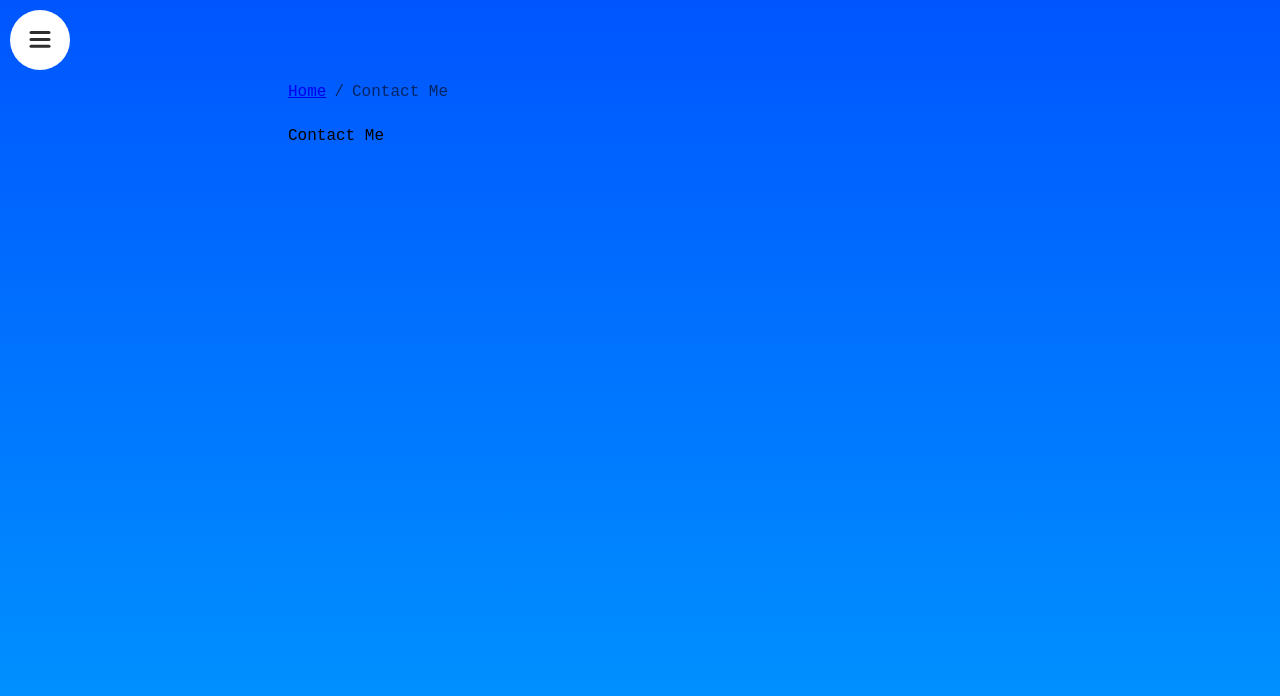
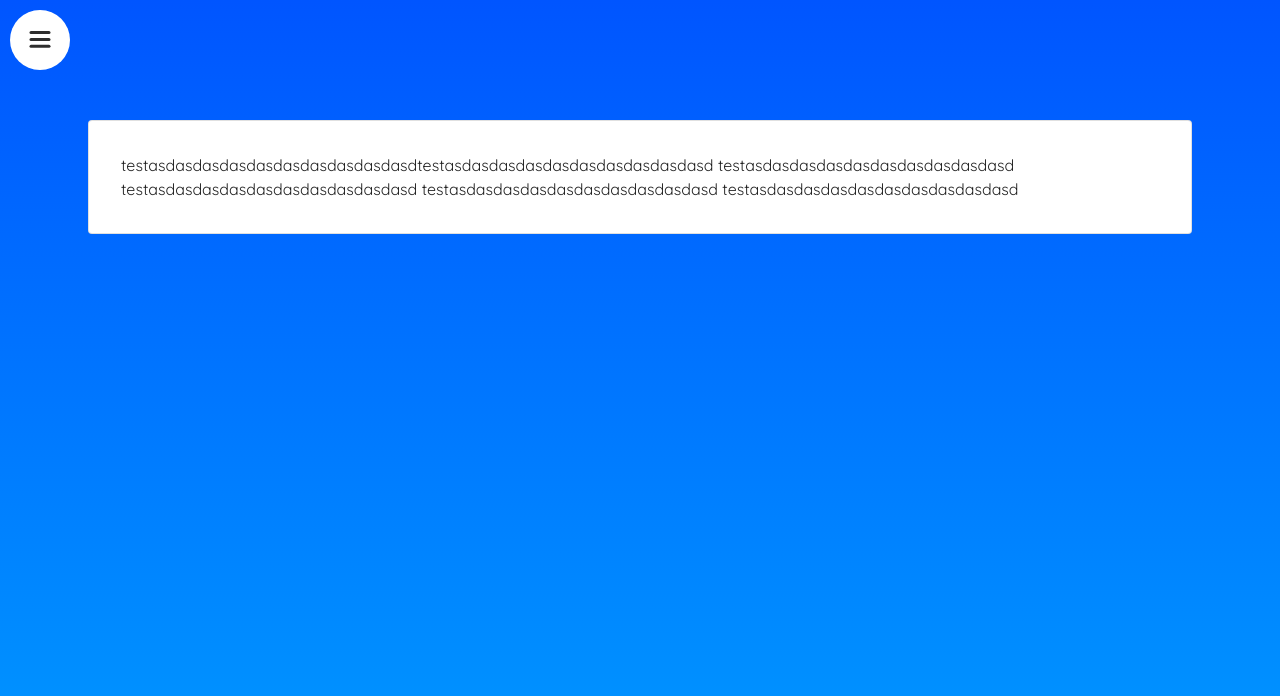
Before and after one commit to pangpondxd/portfolio-next-mui, a Next.js app: page /contact-me in a window 1280 px wide. Shown: the top 696 px of the page. Built offline with nearby package versions, Linux system fonts and the light colour scheme.

Commit message:
feat: add global container template

```diff
--- a/components/Breadcrumbs/index.js
+++ b/components/Breadcrumbs/index.js
@@ -14,15 +14,24 @@ export default function BreadcrumbsCustom(props) {
     >
       <Breadcrumbs aria-label="breadcrumb">
         {props.menu.map((menu, index) => (
-          <>
+          <Grid container>
             {menu?.to ? (
               <Link underline="hover" color="inherit" href={menu?.to}>
                 {menu.title}
               </Link>
             ) : (
-              <Typography sx={{ cursor: "initial" }}>{menu.title}</Typography>
+              <Typography
+                sx={{
+                  cursor: "initial",
+                  color: "#fff",
+                  fontWeight: "bold",
+                  fontSize: 35,
+                }}
+              >
+                {menu.title}
+              </Typography>
             )}
-          </>
+          </Grid>
         ))}
       </Breadcrumbs>
     </Grid>
--- a/components/Navbar/index.js
+++ b/components/Navbar/index.js
@@ -100,7 +100,7 @@ export default function Navbar() {
       animate={isOpen ? "open" : "closed"}
       custom={height}
       ref={containerRef}
-      style={{ zIndex: 1 }}
+      style={{ position: isOpen ? "absolute" : "inherit" }}
     >
       <motion.div className="background" variants={sidebar} />
       <motion.ul variants={variants}>
--- a/components/Page/index.js
+++ b/components/Page/index.js
@@ -3,10 +3,8 @@ import React from "react";
 
 export default function ContainerCustom(props) {
   return (
-    <Box sx={{ minHeight: "80vh" }}>
-      <Container maxWidth="md" sx={{ width: "100vh" }}>
-        {props.children}
-      </Container>
+    <Box sx={{ minHeight: "80vh", mt: 10 }}>
+      <Container>{props.children}</Container>
     </Box>
   );
 }
--- a/modules/profile/index.js
+++ b/modules/profile/index.js
@@ -4,7 +4,7 @@ import { motion } from "framer-motion";
 export default function Profile() {
   return (
     <>
-      <BreadcrumbsCustom menu={[{ title: "Home" }]} />
+      {/* <BreadcrumbsCustom menu={[{ title: "Home" }]} /> */}
       <Paper variant="outlined" sx={{ p: 4 }}>
         <Typography>
           testasdasdasdasdasdasdasdasdasdasdtestasdasdasdasdasdasdasdasdasdasd
--- a/pages/_app.js
+++ b/pages/_app.js
@@ -15,8 +15,18 @@ function MyApp({ Component, pageProps }) {
         <GlobalStyles styles={styles} />
         <RecoilRoot>
           <Navbar />
-          <Grid sx={{ position: "relative" }}>
-            <Component {...pageProps} />
+          <Grid
+            item
+            sx={{
+              display: {
+                xs: "none",
+                sm: "inherit",
+              },
+            }}
+          >
+            <ContainerCustom>
+              <Component {...pageProps} />
+            </ContainerCustom>
           </Grid>
         </RecoilRoot>
       </ThemeProvider>
--- /dev/null
+++ b/pages/_document.js
@@ -0,0 +1,25 @@
+import { Html, Head, Main, NextScript } from "next/document";
+import React from "react";
+
+export default function Document() {
+  return (
+    <Html>
+      <Head>
+        <link
+          href="https://fonts.googleapis.com/css2?family=Inter&display=optional"
+          rel="stylesheet"
+        />
+        <link rel="preconnect" href="https://fonts.googleapis.com" />
+        <link rel="preconnect" href="https://fonts.gstatic.com" crossorigin />
+        <link
+          href="https://fonts.googleapis.com/css2?family=Quicksand:wght@300;400;700&display=swap"
+          rel="stylesheet"
+        />
+      </Head>
+      <body>
+        <Main />
+        <NextScript />
+      </body>
+    </Html>
+  );
+}
--- a/pages/contact-me.js
+++ b/pages/contact-me.js
@@ -1,13 +1,19 @@
-import { Container, Typography } from "@mui/material";
+import { Container, Paper, Typography } from "@mui/material";
 import BreadcrumbsCustom from "components/Breadcrumbs";
 import ContainerCustom from "components/Page";
 export default function ContactMe() {
   return (
-    <ContainerCustom>
-      <BreadcrumbsCustom
+    <>
+      {/* <BreadcrumbsCustom
         menu={[{ title: "Home", to: "/" }, { title: "Contact Me" }]}
-      />
-      <Typography>Contact Me</Typography>
-    </ContainerCustom>
+      /> */}
+      <Paper variant="outlined" sx={{ p: 4 }}>
+        <Typography>
+          testasdasdasdasdasdasdasdasdasdasdtestasdasdasdasdasdasdasdasdasdasd
+          testasdasdasdasdasdasdasdasdasdasd testasdasdasdasdasdasdasdasdasdasd
+          testasdasdasdasdasdasdasdasdasdasd testasdasdasdasdasdasdasdasdasdasd
+        </Typography>
+      </Paper>
+    </>
   );
 }
--- a/pages/index.js
+++ b/pages/index.js
@@ -12,9 +12,7 @@ export default function Home() {
         <meta name="description" content="Tanawat Wirattangsakul Portfolio" />
         <link rel="icon" href="/favicon.ico" />
       </Head>
-      <ContainerCustom>
-        <Profile />
-      </ContainerCustom>
+      <Profile />
     </Grid>
   );
 }
--- a/styles/theme.js
+++ b/styles/theme.js
@@ -16,6 +16,6 @@ export const theme = createTheme({
     },
   },
   typography: {
-    fontFamily: "monospace",
+    fontFamily: "Quicksand",
   },
 });
```
